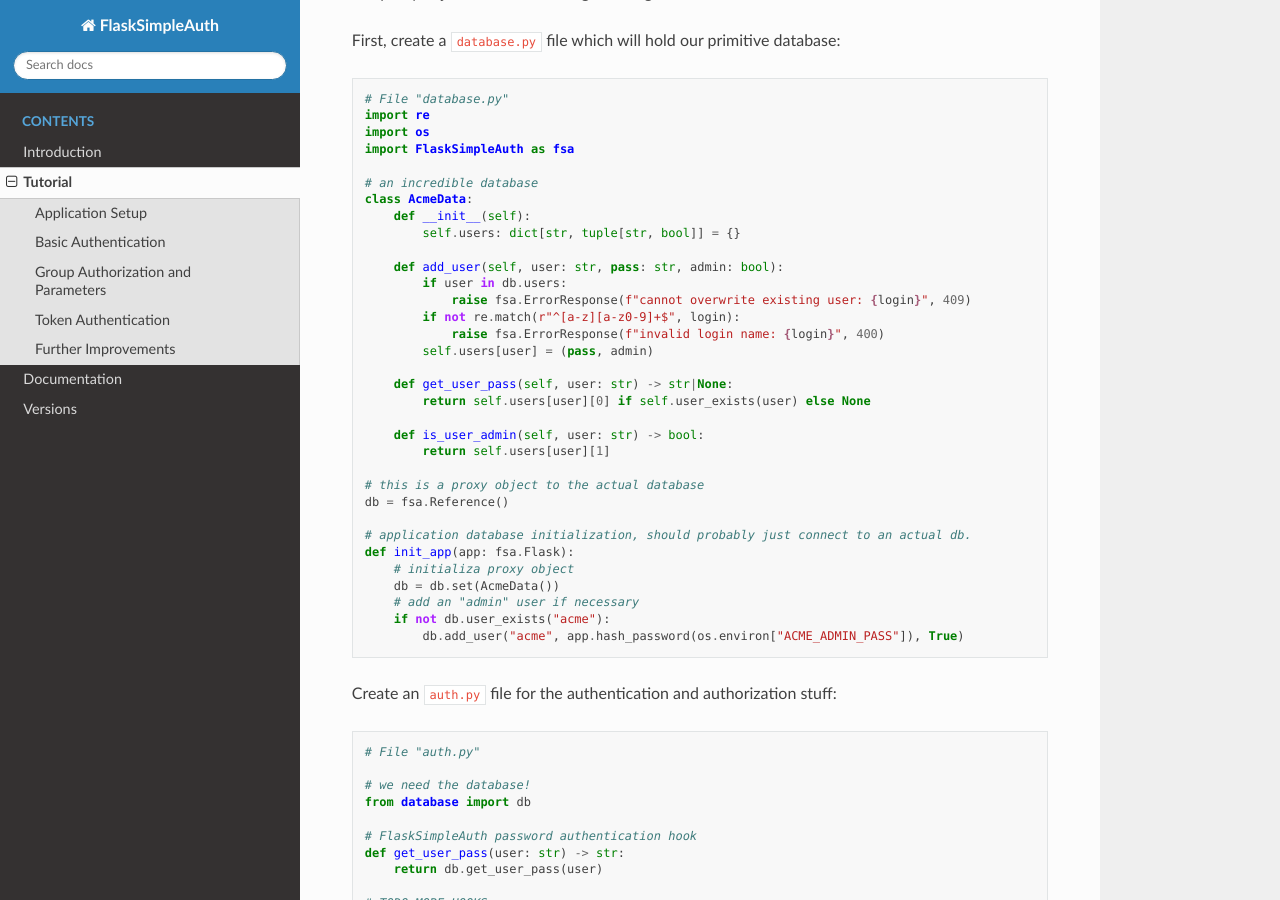
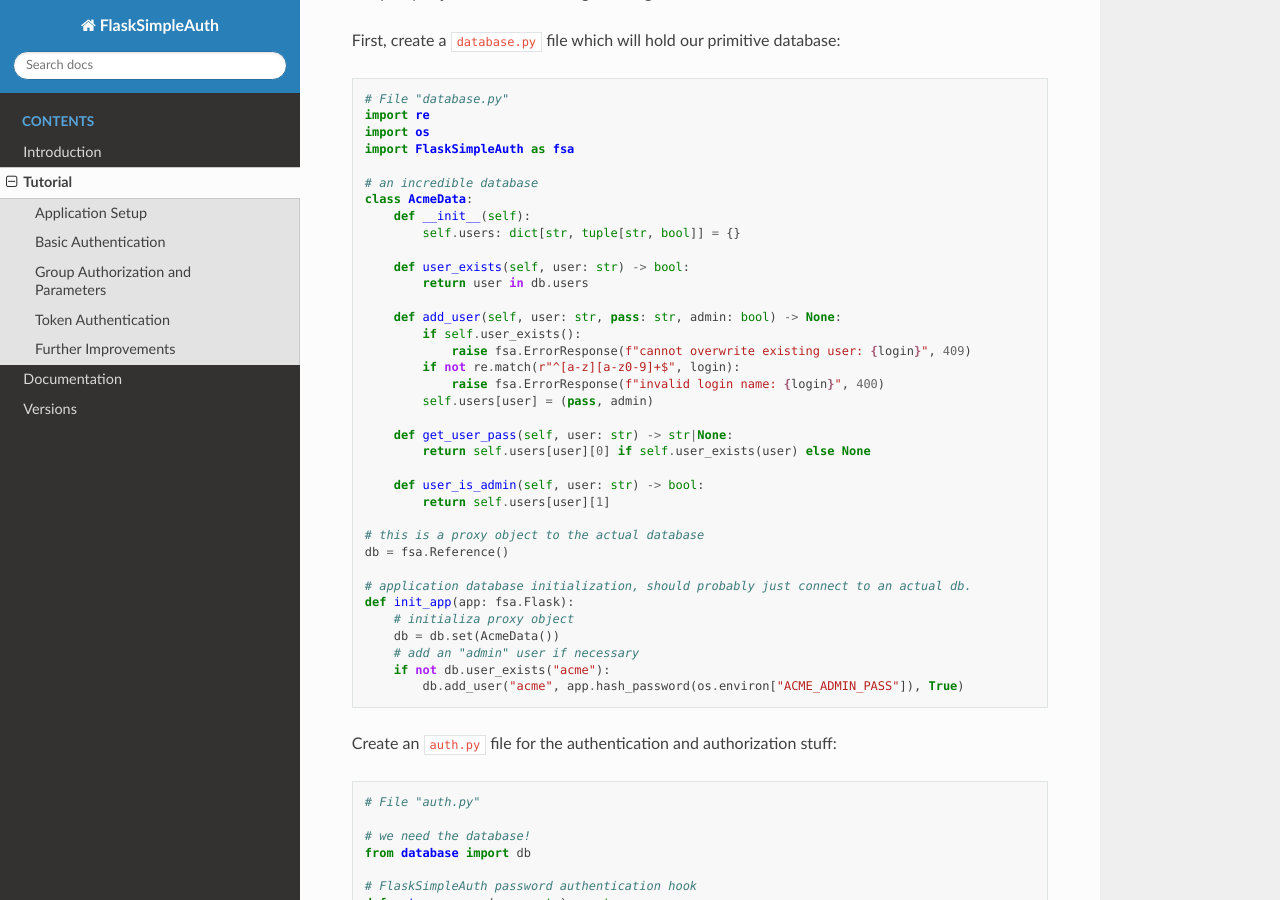
Before and after one commit to zx80/flask-simple-auth, a Sphinx documentation site: the page built from docs/TUTORIAL.md, in a window 1280 px wide and 900 px high, scrolled down 2006 px. Built offline with Sphinx 7.4.7 and the Read the Docs theme 2.0.0, drawn with Linux system fonts in a browser that asks for light colours; pages that are not in the unit, such as notebooks, are missing from menus; some of the changed text lies outside the part shown.

Commit message:
fix methods

```diff
--- a/docs/TUTORIAL.md
+++ b/docs/TUTORIAL.md
@@ -111,8 +111,11 @@ class AcmeData:
     def __init__(self):
         self.users: dict[str, tuple[str, bool]] = {}
 
-    def add_user(self, user: str, pass: str, admin: bool):
-        if user in db.users:
+    def user_exists(self, user: str) -> bool:
+        return user in db.users
+
+    def add_user(self, user: str, pass: str, admin: bool) -> None:
+        if self.user_exists():
             raise fsa.ErrorResponse(f"cannot overwrite existing user: {login}", 409)
         if not re.match(r"^[a-z][a-z0-9]+$", login):
             raise fsa.ErrorResponse(f"invalid login name: {login}", 400)
@@ -121,7 +124,7 @@ class AcmeData:
     def get_user_pass(self, user: str) -> str|None:
         return self.users[user][0] if self.user_exists(user) else None
 
-    def is_user_admin(self, user: str) -> bool:
+    def user_is_admin(self, user: str) -> bool:
         return self.users[user][1]
 
 # this is a proxy object to the actual database
@@ -204,7 +207,7 @@ Edit `auth.py`:
 # add group checking function
 def user_in_group(user: str, group: str) -> bool:
     if group == "admin":
-        return db.is_user_admin(user)
+        return db.user_is_admin(user)
     else:  # handle other groups here…
         return False
 
```
